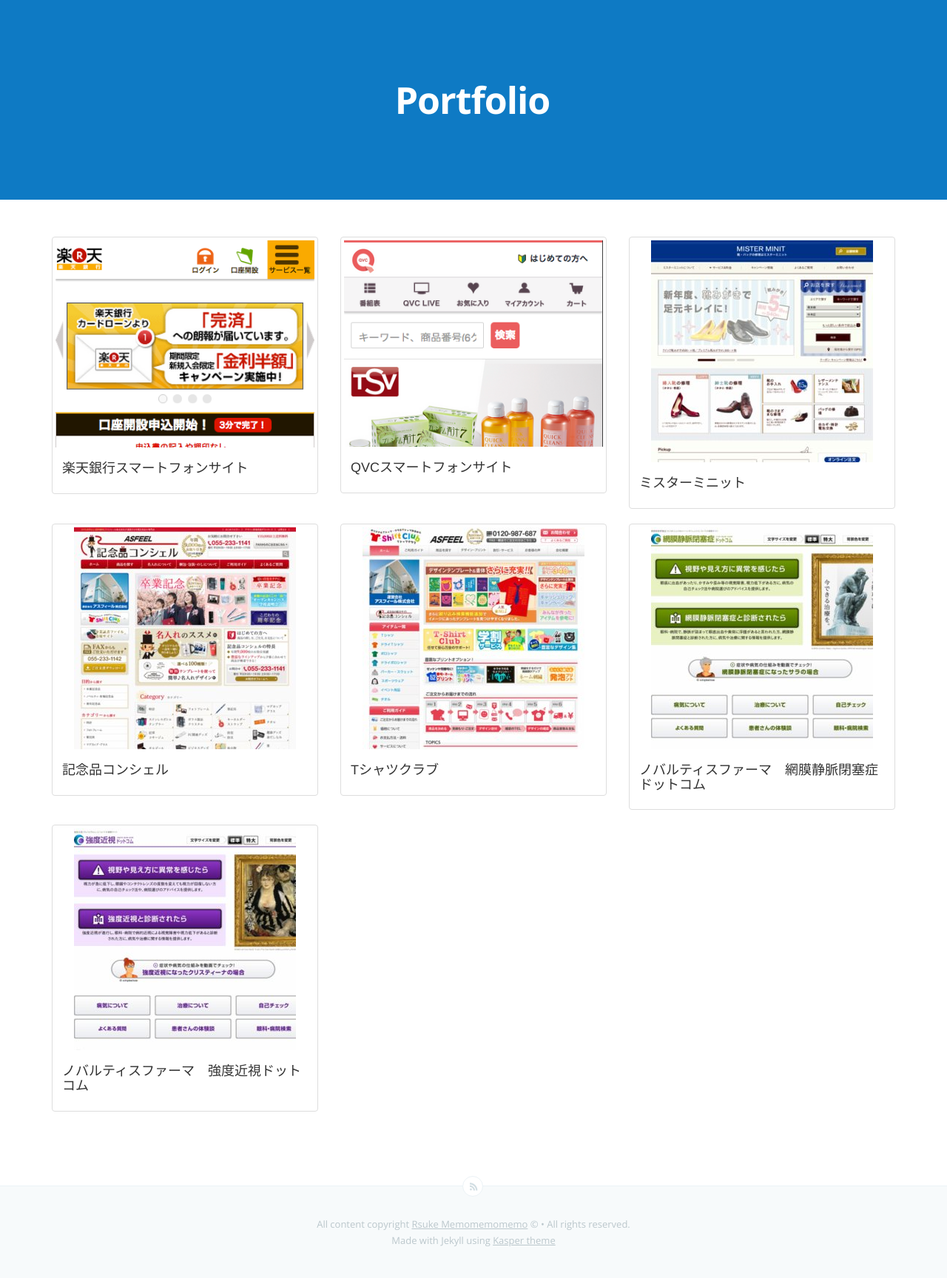
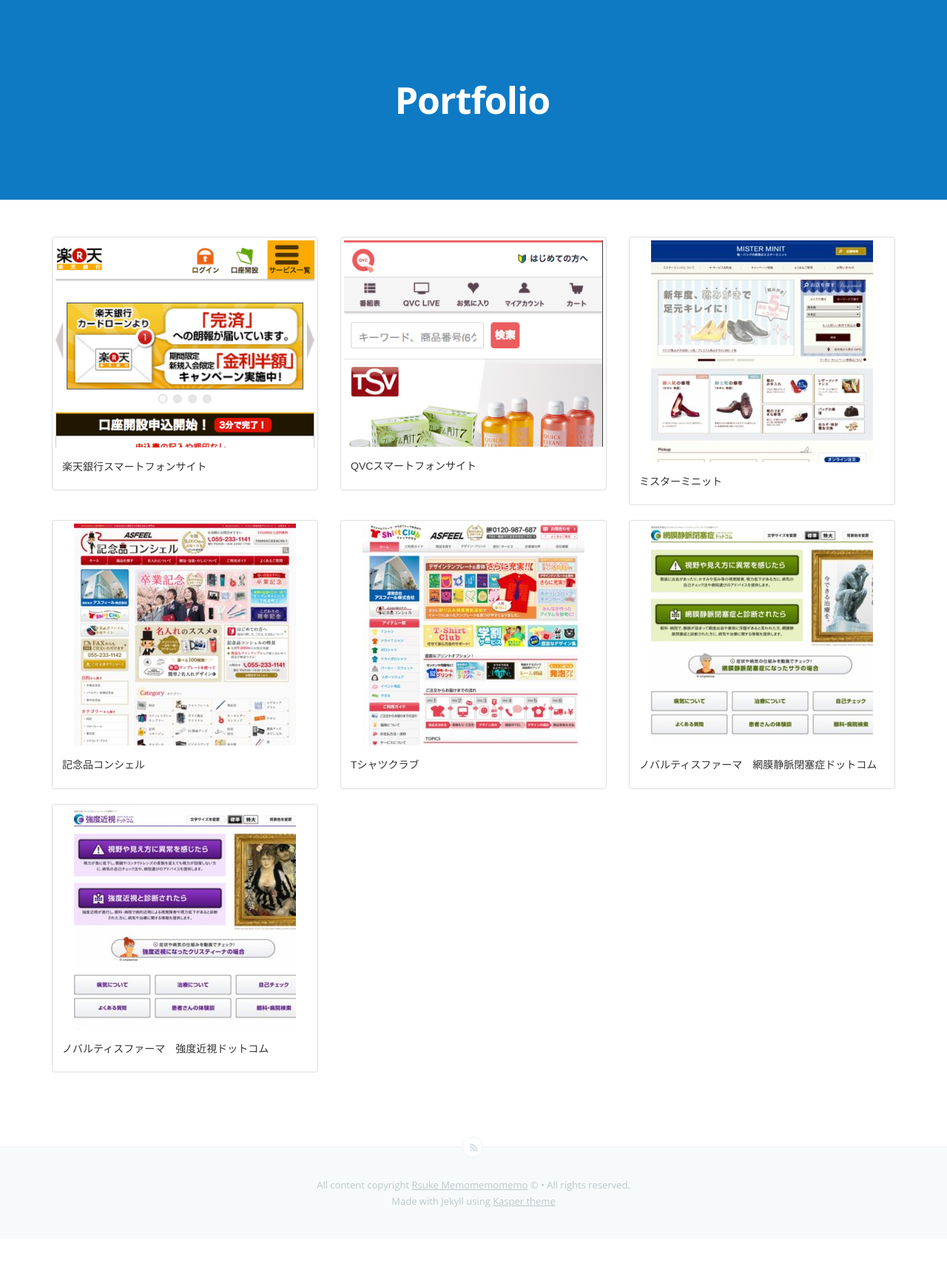
Before and after one commit to Rsuke/rsuke.github.com, a Jekyll site: the page portfolio/portfolio.html, which Jekyll copies as it is, in a window 1280 px wide. Shown: the whole page at 74% size. Built offline with Jekyll 4.4.1, drawn with Linux system fonts in a browser that asks for light colours; Markdown is read by kramdown in place of the engine named in the settings; after the commit the page ends 1675 px from its top, so only the background shows below that.

Commit message:
modify content

```diff
--- a/portfolio/portfolio.html
+++ b/portfolio/portfolio.html
@@ -44,7 +44,7 @@
                 <div class="thumbnail">
                     <a href="http://www.rakuten-bank.co.jp/smartphone/"><img src="../assets/images/portfoio/rkbk.png" alt=""></a>
                     <div class="caption">
-                        <h4>楽天銀行スマートフォンサイト</h4>
+                        <h5>楽天銀行スマートフォンサイト</h5>
                     </div>
                 </div>
             </div>
@@ -52,7 +52,7 @@
                 <div class="thumbnail">
                     <a href="http://qvc.jp/smp/cont/smp/top/Main"><img src="../assets/images/portfoio/qvc.png" alt=""></a>
                     <div class="caption">
-                        <h4>QVCスマートフォンサイト</h4>
+                        <h5>QVCスマートフォンサイト</h5>
                     </div>
                 </div>
             </div>
@@ -60,7 +60,7 @@
                 <div class="thumbnail">
                     <a href="http://www.minit.co.jp/"><img src="../assets/images/portfoio/minit.jpg" alt=""></a>
                     <div class="caption">
-                        <h4>ミスターミニット</h4>
+                        <h5>ミスターミニット</h5>
                     </div>
                 </div>
             </div>
@@ -71,7 +71,7 @@
                 <div class="thumbnail">
                     <a href="http://www.kinenhin-a.com/"><img src="../assets/images/portfoio/kinen.jpg" alt=""></a>
                     <div class="caption">
-                        <h4>記念品コンシェル</h4>
+                        <h5>記念品コンシェル</h5>
                     </div>
                 </div>
             </div>
@@ -79,7 +79,7 @@
                 <div class="thumbnail">
                     <a href="http://www.ot-c.jp/"><img src="../assets/images/portfoio/t.jpg" alt=""></a>
                     <div class="caption">
-                        <h4>Tシャツクラブ</h4>
+                        <h5>Tシャツクラブ</h5>
                     </div>
                 </div>
             </div>
@@ -87,7 +87,7 @@
                 <div class="thumbnail">
                     <a href="http://www.rvo-eye.com/"><img src="../assets/images/portfoio/rvo.jpg" alt=""></a>
                     <div class="caption">
-                        <h4>ノバルティスファーマ　網膜静脈閉塞症ドットコム</h4>
+                        <h5>ノバルティスファーマ　網膜静脈閉塞症ドットコム</h5>
                     </div>
                 </div>
             </div>
@@ -98,7 +98,7 @@
                 <div class="thumbnail">
                     <a href="http://www.mcnv-eye.com/"><img src="../assets/images/portfoio/mcnv.jpg" alt=""></a>
                     <div class="caption">
-                        <h4>ノバルティスファーマ　強度近視ドットコム</h4>
+                        <h5>ノバルティスファーマ　強度近視ドットコム</h5>
                     </div>
                 </div>
             </div>
```
